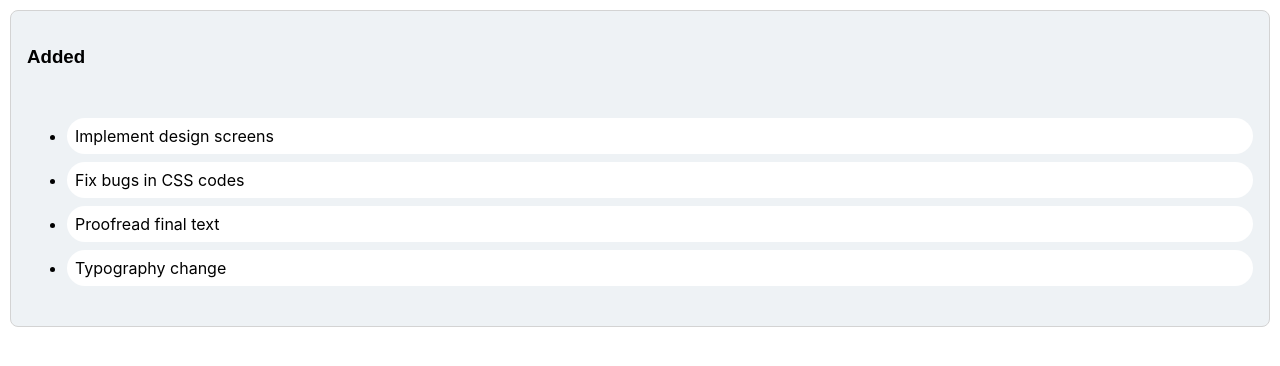
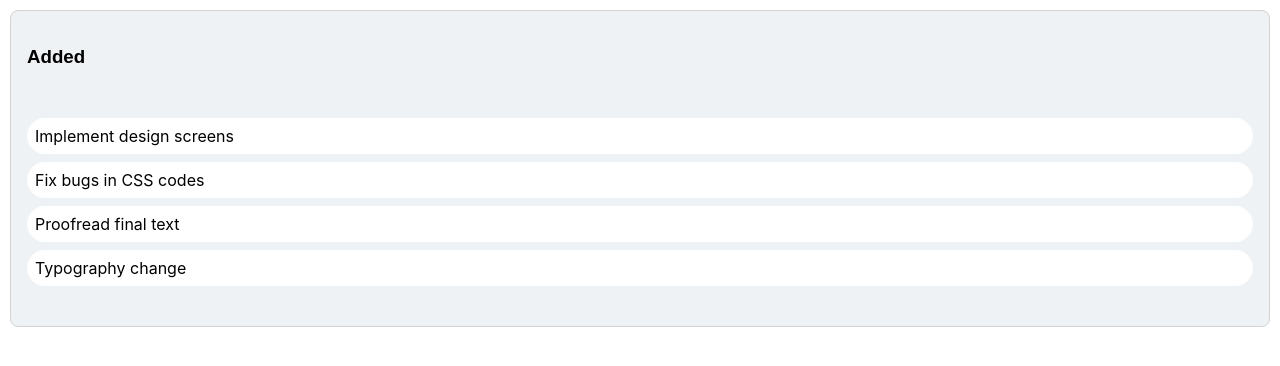
Before and after one commit to poko91/task-management-app, a React (Create React App) app: page / in a window 1280 px wide. Shown: the top 366 px of the page. Built offline with nearby package versions, Linux system fonts and the light colour scheme.

Commit message:
feat: added Draggable to Tasks

```diff
--- a/src/components/TaskList/Column.jsx
+++ b/src/components/TaskList/Column.jsx
@@ -12,7 +12,7 @@ const Title = styled.h3`
   padding: 1rem;
   font-family: "Poppins", sans-serif;
 `;
-const TaskList = styled.div`
+const TaskList = styled.ul`
   padding: 1rem;
 `;
 
@@ -23,16 +23,12 @@ const Column = (props) => {
         <Title>{props.column.title}</Title>
         <Droppable droppableId={props.column.id}>
           {(provided) => (
-            <ul>
-              <TaskList innerRef={provided.innerRef} {...provided.droppableProps}>
-                {props.tasks.map((task, index) => (
-                  <li>
-                    <Task key={task.id} task={task} index={index} />
-                  </li>
-                ))}
-                {provided.placeholder}
-              </TaskList>
-            </ul>
+            <TaskList ref={provided.innerRef} {...provided.droppableProps}>
+              {props.tasks.map((task, index) => (
+                <Task key={task.id} task={task} index={index} />
+              ))}
+              {provided.placeholder}
+            </TaskList>
           )}
         </Droppable>
       </Container>
--- a/src/components/TaskList/Task.jsx
+++ b/src/components/TaskList/Task.jsx
@@ -1,17 +1,23 @@
 import styled from "styled-components";
+import { Draggable } from "react-beautiful-dnd";
 
-const Container = styled.div`
+const Container = styled.li`
   background-color: white;
   border-radius: 1.25rem;
   padding: 8px;
   margin-bottom: 8px;
+  list-style-type: none;
 `;
 
 const Task = (props) => {
   return (
-    <div>
-      <Container>{props.task.content}</Container>
-    </div>
+    <Draggable draggableId={props.task.id} index={props.index}>
+      {(provided) => (
+        <Container {...provided.draggableProps} {...provided.dragHandleProps} ref={provided.innerRef}>
+          {props.task.content}
+        </Container>
+      )}
+    </Draggable>
   );
 };
 
```
